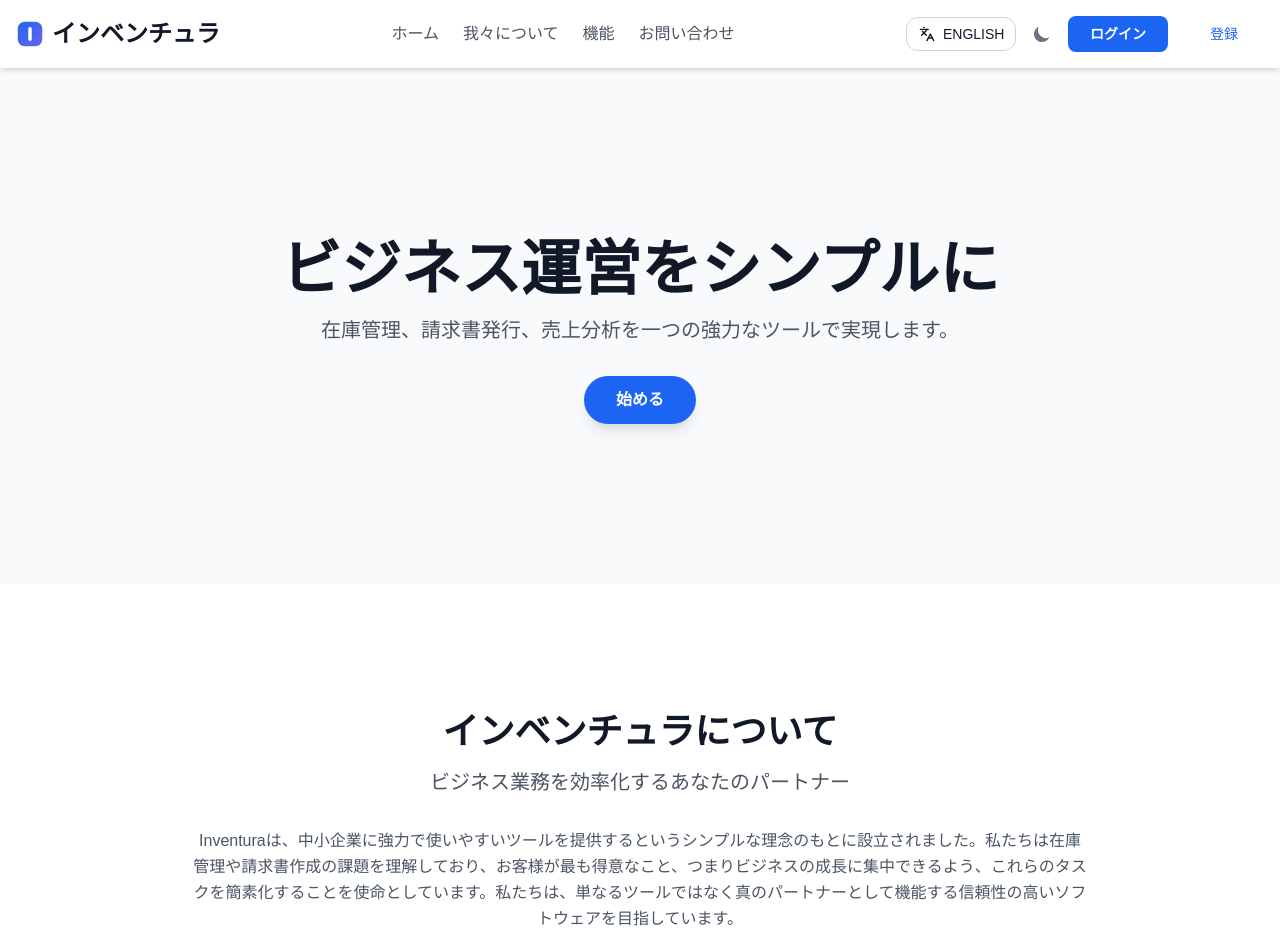
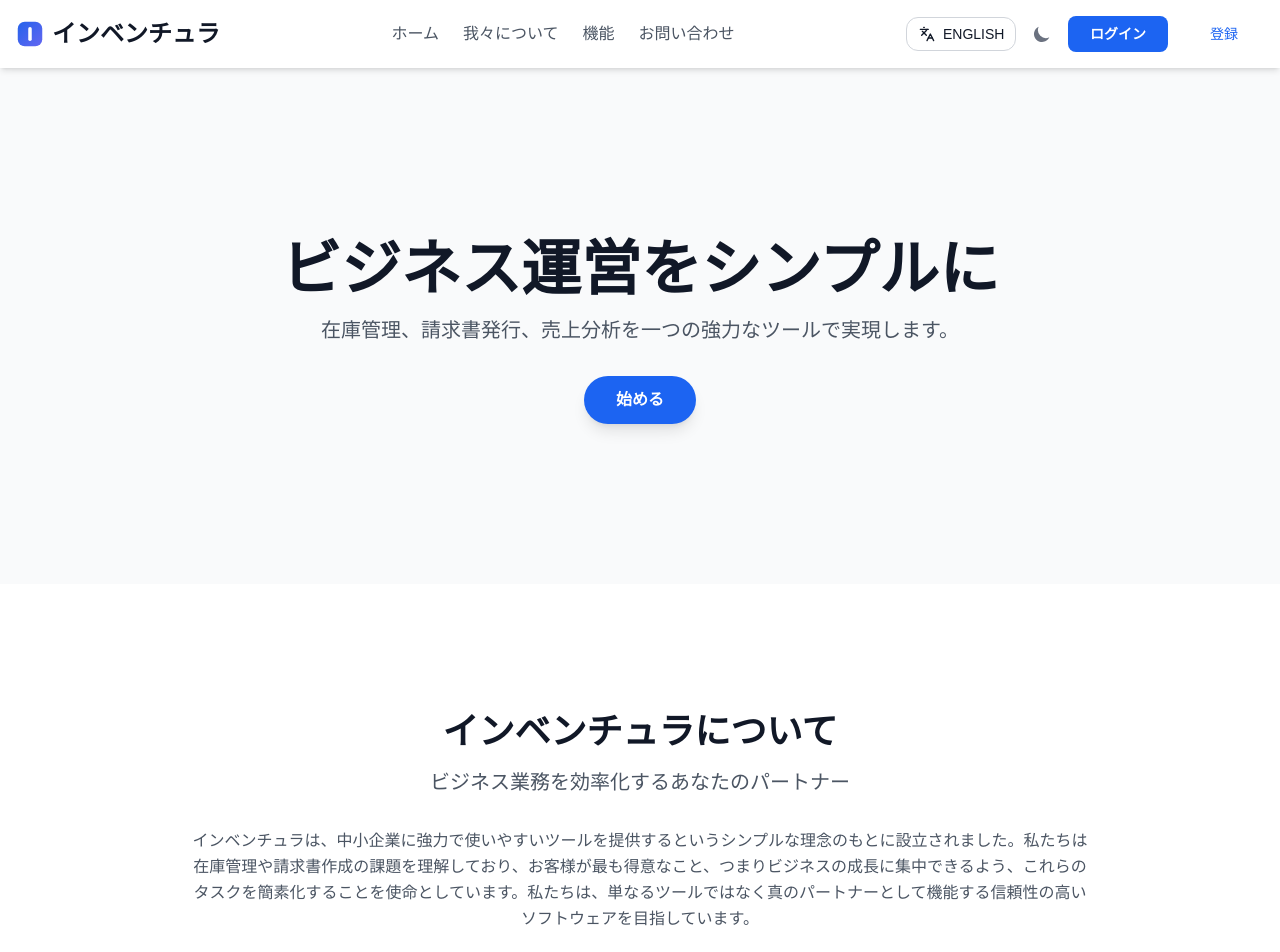
Before and after one commit to shinthantnaingGit/Inventura-Inventory-Management-System, a Next.js app: page / in a window 1280 px wide. Shown: the top 952 px of the page. Built offline with nearby package versions, Linux system fonts and the light colour scheme; a web font is replaced by a local one.

Commit message:
feat(update): messages.js(インベンチュラ)

```diff
--- a/src/i18n/messages.js
+++ b/src/i18n/messages.js
@@ -668,7 +668,7 @@ export const messages = {
         heading: "インベンチュラについて",
         subheading: "ビジネス業務を効率化するあなたのパートナー",
         description:
-          "Inventuraは、中小企業に強力で使いやすいツールを提供するというシンプルな理念のもとに設立されました。私たちは在庫管理や請求書作成の課題を理解しており、お客様が最も得意なこと、つまりビジネスの成長に集中できるよう、これらのタスクを簡素化することを使命としています。私たちは、単なるツールではなく真のパートナーとして機能する信頼性の高いソフトウェアを目指しています。",
+          "インベンチュラは、中小企業に強力で使いやすいツールを提供するというシンプルな理念のもとに設立されました。私たちは在庫管理や請求書作成の課題を理解しており、お客様が最も得意なこと、つまりビジネスの成長に集中できるよう、これらのタスクを簡素化することを使命としています。私たちは、単なるツールではなく真のパートナーとして機能する信頼性の高いソフトウェアを目指しています。",
         cta: "お問い合わせ",
       },
       intro: {
```
